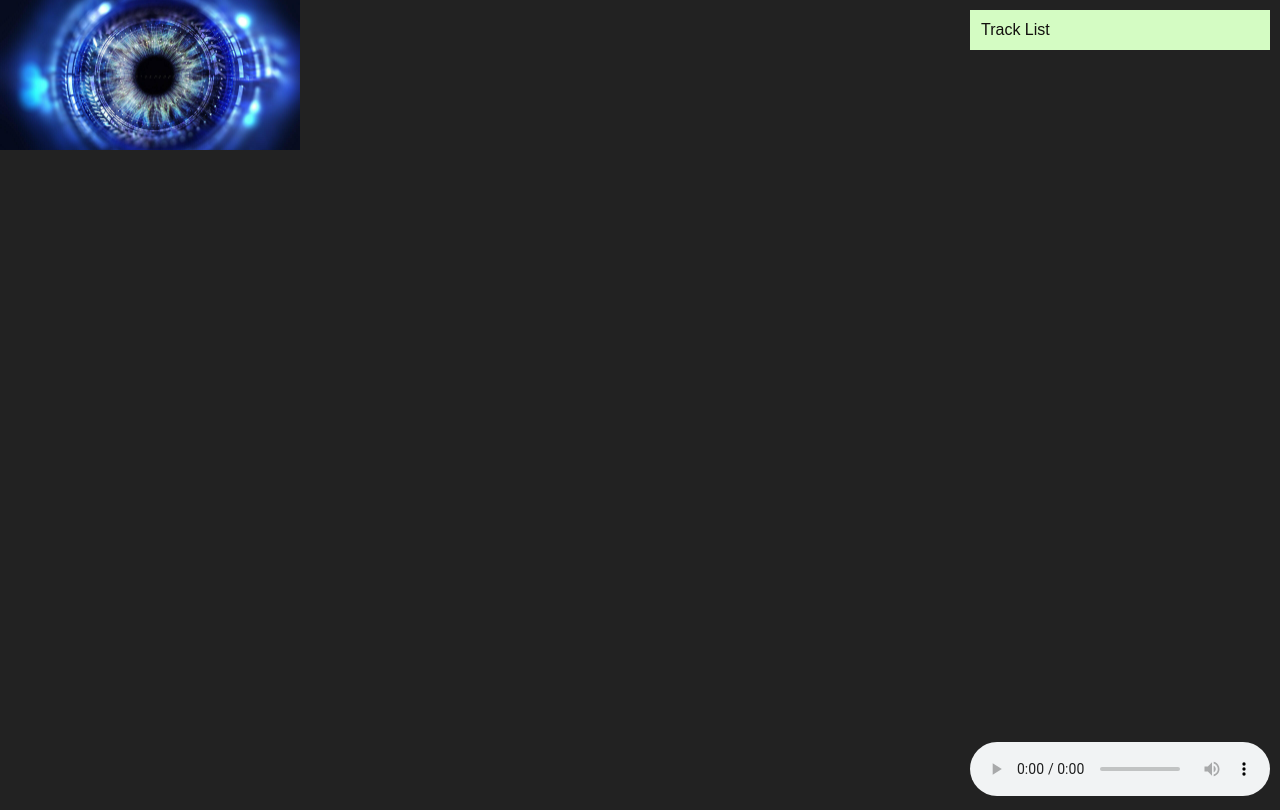
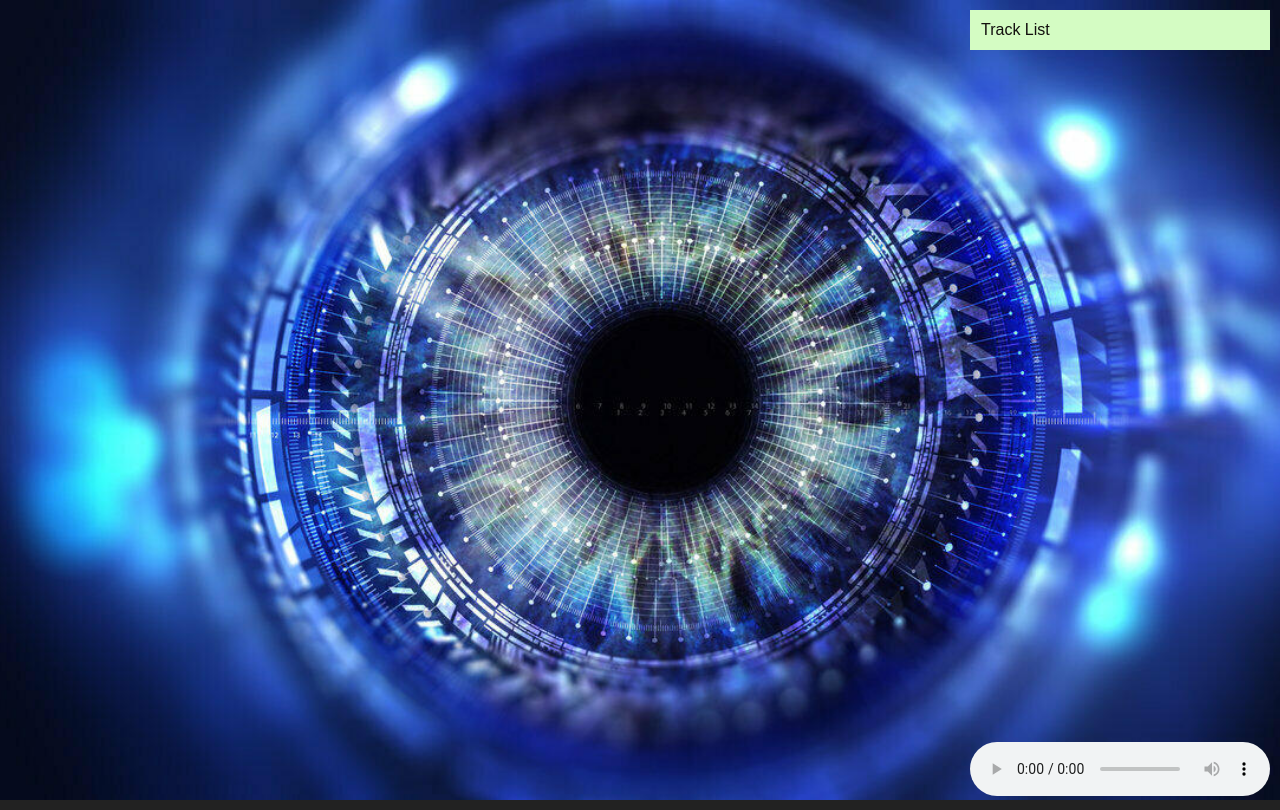
Before and after one commit to DaneSnyman/audio-visualizer, a website: page index.html in a window 1280 px wide. Drawn offline with Linux system fonts and the light colour scheme.

Commit message:
change src

```diff
--- a/index.html
+++ b/index.html
@@ -17,7 +17,7 @@
     </div>
     <canvas id="audio_visual"></canvas>
 
-    <script src="main2.js"></script>
+    <script src="main.js"></script>
     <link rel="stylesheet" href="style.css" />
   </body>
 </html>
```
